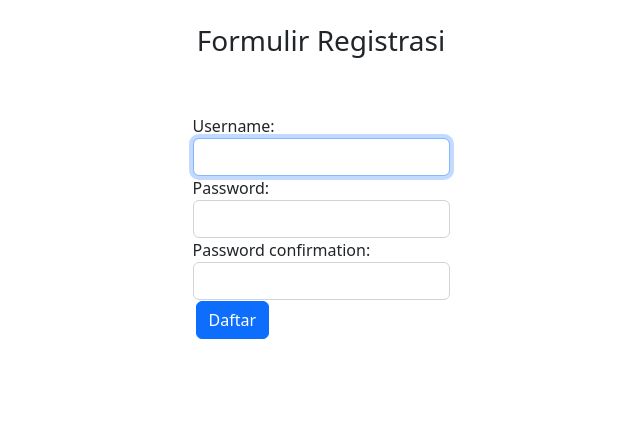
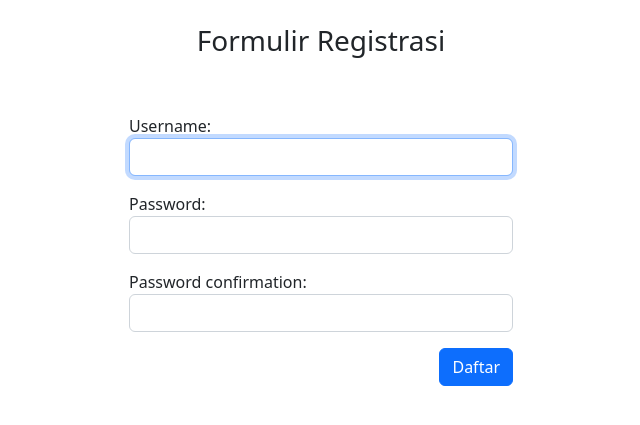
Before and after one commit to gibranoderenz/lab-pbp22, a Django app: page /wishlist/register/ in a window 1280 px wide. Shown: the part 80-505 px from the top of the page, without its empty margins (319-959 px from the left). Run offline with Django 4.2, Linux system fonts and the light colour scheme; some libraries are stand-ins or nearby versions.

Commit message:
Add styling

```diff
--- a/wishlist/templates/register.html
+++ b/wishlist/templates/register.html
@@ -6,28 +6,26 @@
 <div class="d-flex flex-column gap-5 align-items-center justify-content-center">
   <h3>Formulir Registrasi</h3>
 
-  <form method="POST">
+  <form method="POST" style="width: 30%; max-width: 50%;">
     {% csrf_token %}
-    <table>
+
         {% for field in form %}
-        <div>
+        <div class="mb-3">
             {{ field.label_tag }}
             {{ field | add_class:"form-control"}}
             {{ field.errors }}
         </div>
         {% endfor %}
-      <tr>
-        <td></td>
-        <td>
+
+        <div class="d-flex justify-content-end mt-3">
           <input
-            class="btn btn-primary"
-            type="submit"
-            name="submit"
-            value="Daftar"
+          class="btn btn-primary"
+          type="submit"
+          name="submit"
+          value="Daftar"
           />
-        </td>
-      </tr>
-    </table>
+        </div>
+
   </form>
 
   {% if messages %}
```
Also changed, not shown: wishlist/templates/login.html (+10 -3 lines).
